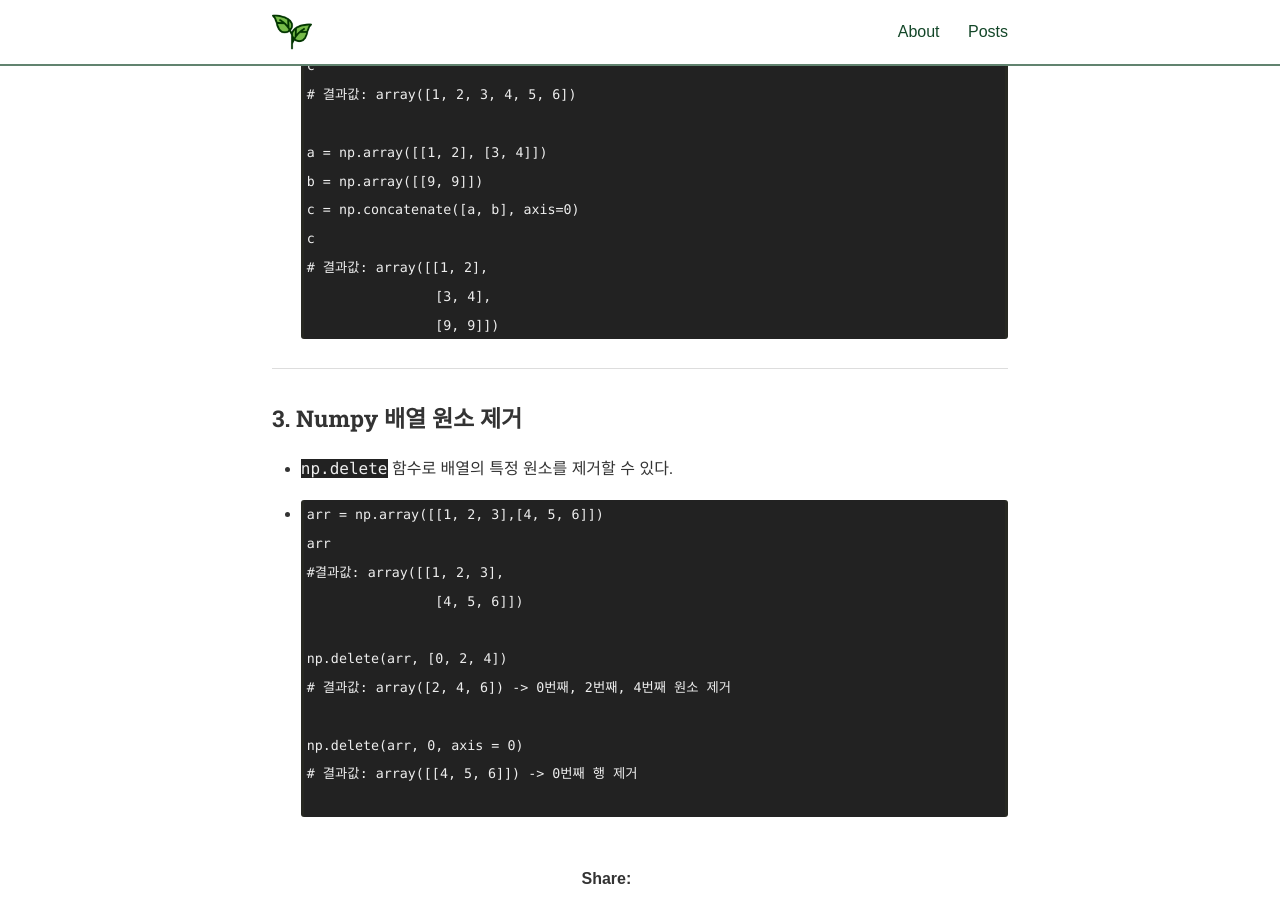
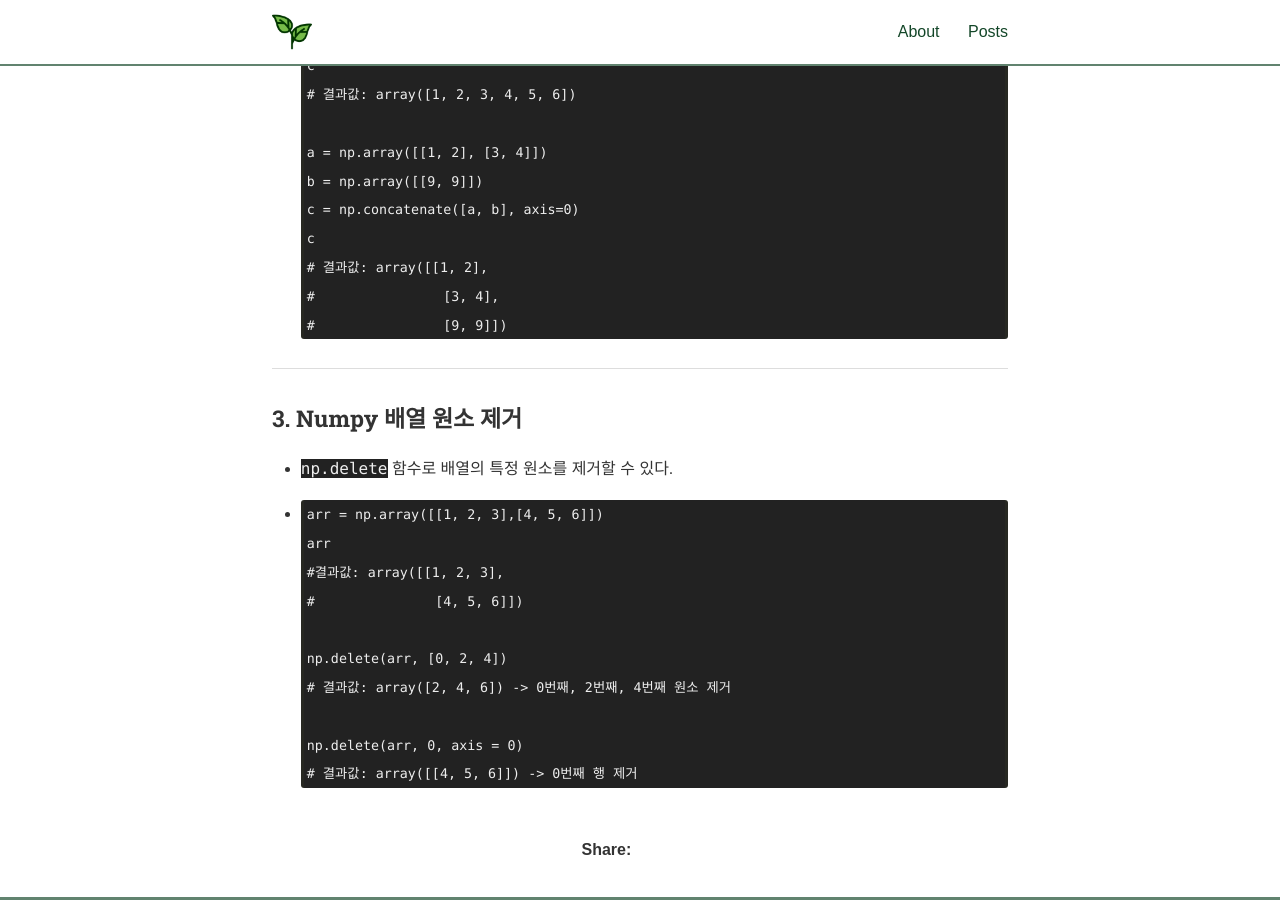
Before and after one commit to codeblue25/codeblue25.github.io, a Jekyll site: the page built from _posts/2021-06-21-numpy2.md, in a window 1280 px wide and 900 px high, scrolled down 1527 px. Built offline with Jekyll 4.4.1, drawn with Linux system fonts in a browser that asks for light colours; nearby versions of some CDN libraries; some web fonts are replaced; a style sheet for code colours, icons or effects is not loaded.

Commit message:
주석 오타 수정

````diff
--- a/_posts/2021-06-21-numpy2.md
+++ b/_posts/2021-06-21-numpy2.md
@@ -64,8 +64,8 @@ categories: Data&AI
   c = np.concatenate([a, b], axis=0)
   c
   # 결과값: array([[1, 2],
-                  [3, 4],
-                  [9, 9]])
+  #                [3, 4],
+  #                [9, 9]])
   ```
 
 ---
@@ -77,12 +77,11 @@ categories: Data&AI
   arr = np.array([[1, 2, 3],[4, 5, 6]])
   arr
   #결과값: array([[1, 2, 3],
-                  [4, 5, 6]])
+  #               [4, 5, 6]])
 
   np.delete(arr, [0, 2, 4])
   # 결과값: array([2, 4, 6]) -> 0번째, 2번째, 4번째 원소 제거
 
   np.delete(arr, 0, axis = 0)
   # 결과값: array([[4, 5, 6]]) -> 0번째 행 제거
-
   ```
````
